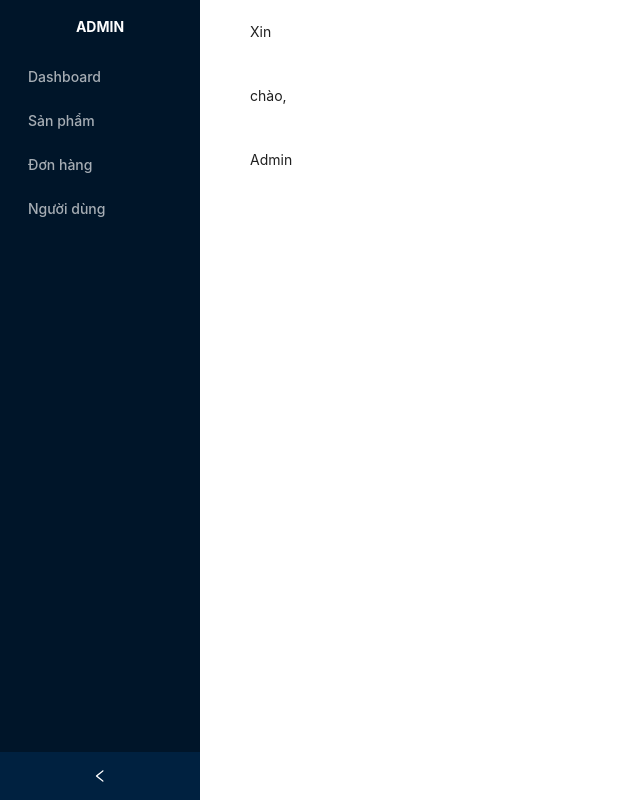
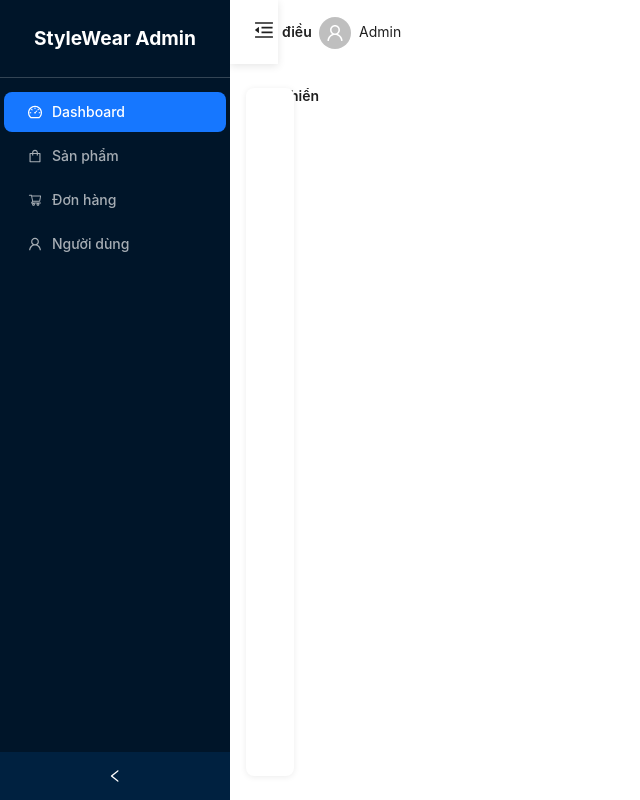
Before and after one commit to haobn2512/Admin-Frontend, a React (Vite) app in the folder admin-fe/: page /admin in a window 1280 px wide. Shown: the whole page, without its empty margins (0-640 px from the left). Built offline with nearby package versions, Linux system fonts and the light colour scheme.

Commit message:
Refactor AdminLayout with Ant Design components and icons
Co-authored-by: buingochao112 <buingochao112@gmail.com>

```diff
--- a/admin-fe/src/layouts/AdminLayout.jsx
+++ b/admin-fe/src/layouts/AdminLayout.jsx
@@ -1,28 +1,147 @@
-import { Layout, Menu } from "antd";
+import { Layout, Menu, Avatar, Dropdown, Space, theme } from "antd";
+import {
+  DashboardOutlined,
+  ShoppingOutlined,
+  ShoppingCartOutlined,
+  UserOutlined,
+  LogoutOutlined,
+  MenuFoldOutlined,
+  MenuUnfoldOutlined,
+} from "@ant-design/icons";
 import { Link, Outlet } from "react-router-dom";
+import { useState } from "react";
 
 const { Header, Sider, Content } = Layout;
 
 export default function AdminLayout() {
+  const [isSiderCollapsed, setIsSiderCollapsed] = useState(false);
+  const {
+    token: { colorBgContainer },
+  } = theme.useToken();
+
+  const primaryNavigationItems = [
+    {
+      key: "dashboard",
+      icon: <DashboardOutlined />,
+      label: <Link to="/admin/dashboard">Dashboard</Link>,
+    },
+    {
+      key: "products",
+      icon: <ShoppingOutlined />,
+      label: <Link to="/admin/products">Sản phẩm</Link>,
+    },
+    {
+      key: "orders",
+      icon: <ShoppingCartOutlined />,
+      label: <Link to="/admin/orders">Đơn hàng</Link>,
+    },
+    {
+      key: "users",
+      icon: <UserOutlined />,
+      label: <Link to="/admin/users">Người dùng</Link>,
+    },
+  ];
+
+  const profileMenuItems = [
+    { key: "logout", icon: <LogoutOutlined />, label: "Đăng xuất" },
+  ];
+
   return (
     <Layout style={{ minHeight: "100vh" }}>
-      <Sider collapsible>
-        <div style={{ color: "#fff", padding: 16, textAlign: "center", fontWeight: "bold" }}>
-          ADMIN
+      {/* Sidebar */}
+      <Sider
+        collapsible
+        collapsed={isSiderCollapsed}
+        onCollapse={setIsSiderCollapsed}
+        width={230}
+        style={{
+          background: "#001529",
+          position: "fixed",
+          height: "100vh",
+          left: 0,
+          top: 0,
+          bottom: 0,
+        }}
+      >
+        <div
+          style={{
+            color: "#fff",
+            padding: "24px 12px",
+            textAlign: "center",
+            fontSize: "1.2rem",
+            fontWeight: "bold",
+            borderBottom: "1px solid rgba(255,255,255,0.2)",
+          }}
+        >
+          {isSiderCollapsed ? "ADM" : "StyleWear Admin"}
         </div>
-        <Menu theme="dark" mode="inline">
-          <Menu.Item key="1"><Link to="/admin/dashboard">Dashboard</Link></Menu.Item>
-          <Menu.Item key="2"><Link to="/admin/products">Sản phẩm</Link></Menu.Item>
-          <Menu.Item key="3"><Link to="/admin/orders">Đơn hàng</Link></Menu.Item>
-          <Menu.Item key="4"><Link to="/admin/users">Người dùng</Link></Menu.Item>
-        </Menu>
+
+        <Menu
+          theme="dark"
+          mode="inline"
+          defaultSelectedKeys={["dashboard"]}
+          items={primaryNavigationItems}
+          style={{ marginTop: 10 }}
+        />
       </Sider>
 
-      <Layout>
-        <Header style={{ background: "#fff", textAlign: "right", paddingRight: 20 }}>
-          Xin chào, Admin
+      {/* Main layout */}
+      <Layout
+        style={{
+          marginLeft: isSiderCollapsed ? 80 : 230,
+          minHeight: "100vh",
+          transition: "margin-left 0.2s ease",
+          background: "#f5f6fa",
+        }}
+      >
+        <Header
+          style={{
+            background: colorBgContainer,
+            padding: "0 24px",
+            display: "flex",
+            justifyContent: "space-between",
+            alignItems: "center",
+            height: 64,
+            boxShadow: "0 2px 8px rgba(0,0,0,0.1)",
+          }}
+        >
+          <Space>
+            {isSiderCollapsed ? (
+              <MenuUnfoldOutlined
+                onClick={() => setIsSiderCollapsed(false)}
+                style={{ fontSize: 20, cursor: "pointer" }}
+              />
+            ) : (
+              <MenuFoldOutlined
+                onClick={() => setIsSiderCollapsed(true)}
+                style={{ fontSize: 20, cursor: "pointer" }}
+              />
+            )}
+            <span style={{ fontWeight: 600 }}>Bảng điều khiển</span>
+          </Space>
+
+          <Dropdown
+            menu={{ items: profileMenuItems }}
+            placement="bottomRight"
+            trigger={["click"]}
+          >
+            <Space style={{ cursor: "pointer" }}>
+              <Avatar icon={<UserOutlined />} />
+              <span>Admin</span>
+            </Space>
+          </Dropdown>
         </Header>
-        <Content style={{ margin: 16 }}>
+
+        <Content
+          style={{
+            margin: "24px 16px",
+            padding: 24,
+            background: colorBgContainer,
+            minHeight: "calc(100vh - 112px)",
+            borderRadius: 8,
+            boxShadow: "0 1px 6px rgba(0,0,0,0.08)",
+          }}
+        >
           <Outlet />
         </Content>
       </Layout>
```
